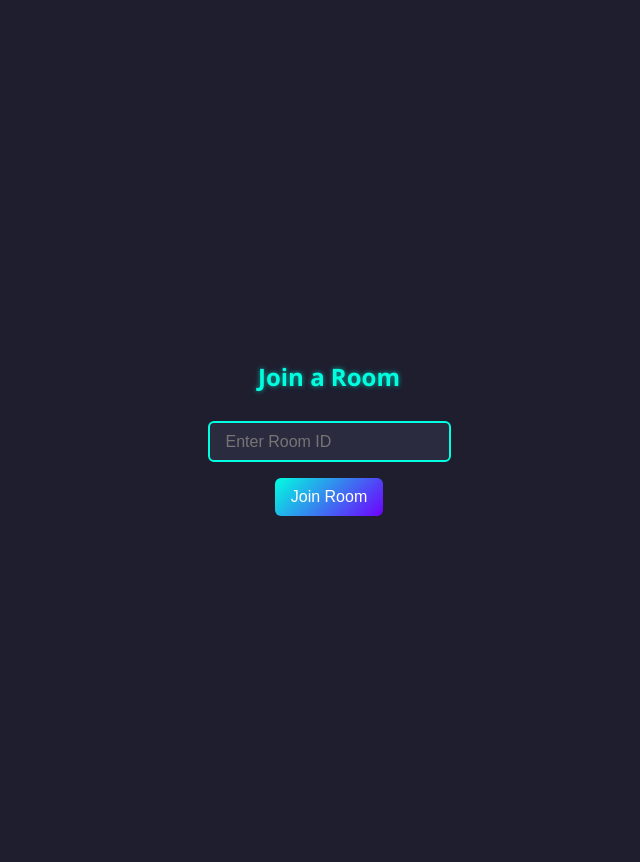
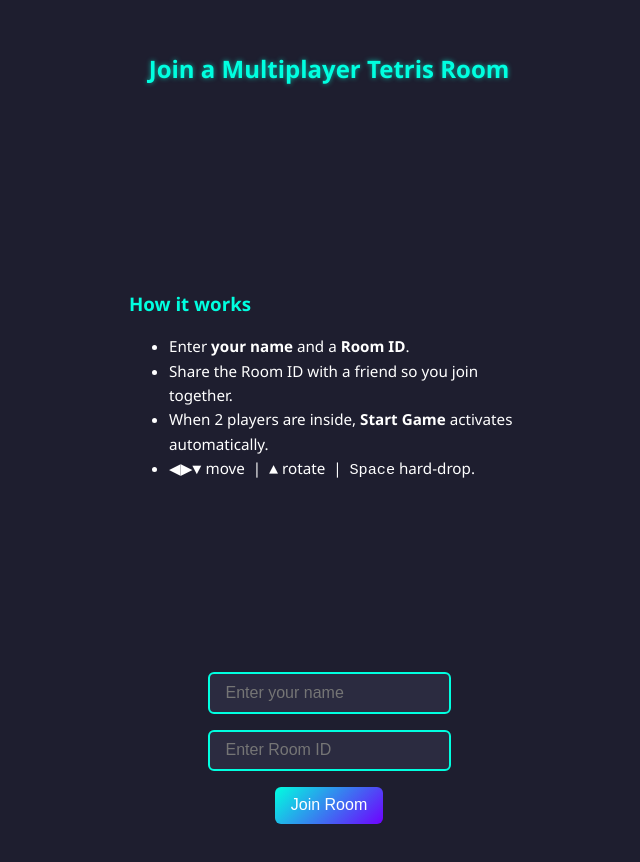
Before and after one commit to CHANGER-0121/Tetris, a website: page index.html in a window 1280 px wide. Shown: the whole page, without its empty margins (311-951 px from the left). Drawn offline with nearby package versions, Linux system fonts and the light colour scheme; no server answers.

Commit message:
Update index.html

```diff
--- a/index.html
+++ b/index.html
@@ -3,43 +3,55 @@
 <head>
   <meta charset="UTF-8" />
   <title>Multiplayer Tetris</title>
-  <meta name="viewport" content="width=device-width, initial-scale=1.0" />
+  <meta name="viewport" content="width=device-width,initial-scale=1.0" />
   <link rel="stylesheet" href="style.css" />
+
+  <!-- scripts -->
   <script src="/socket.io/socket.io.js"></script>
   <script defer src="game.js"></script>
   <script defer src="client.js"></script>
 </head>
 <body>
-  <!-- Join Room Section (Visible by default) -->
+  <!-- ──────── JOIN SCREEN ──────── -->
   <div id="joinDiv" class="active">
-    <h2>Join a Room</h2>
-    <input type="text" id="roomId" placeholder="Enter Room ID" />
+    <h2>Join a Multiplayer Tetris Room</h2>
+
+    <div style="max-width:400px;margin:auto;text-align:left;">
+      <h3 style="color:#00ffe0">How it works</h3>
+      <ul style="font-size:.95rem;line-height:1.6">
+        <li>Enter <strong>your name</strong> and a <strong>Room ID</strong>.</li>
+        <li>Share the Room ID with a friend so you join together.</li>
+        <li>When 2 players are inside, <strong>Start Game</strong> activates automatically.</li>
+        <li><kbd>◀︎▶︎▼</kbd> move &nbsp;|&nbsp; <kbd>▲</kbd> rotate &nbsp;|&nbsp; <kbd>Space</kbd> hard-drop.</li>
+      </ul>
+    </div>
+
+    <input type="text" id="playerName" placeholder="Enter your name" />
+    <input type="text" id="roomId"     placeholder="Enter Room ID" />
     <button id="joinBtn">Join Room</button>
   </div>
 
-  <!-- Lobby Section (Hidden initially) -->
+  <!-- ──────── LOBBY ──────── -->
   <div id="lobbyDiv">
     <h2>Lobby</h2>
     <p id="roomLabel"></p>
-    <button id="startBtn" disabled>Waiting for Player...</button>
+    <button id="startBtn" disabled>Waiting for Player…</button>
   </div>
 
-  <!-- Game Area Section (Hidden initially) -->
+  <!-- ──────── GAME AREA ──────── -->
   <div id="gameArea">
-    <h2 style="text-align: center;">Multiplayer Tetris</h2>
-
-    <!-- Centered container with fixed width -->
-    <div style="max-width: 900px; margin: 0 auto;">
-      <div style="display: flex; justify-content: center; gap: 40px; align-items: flex-start;">
-        <!-- Your game -->
+    <h2 style="text-align:center">Multiplayer Tetris</h2>
+    <div style="max-width:900px;margin:0 auto;">
+      <div style="display:flex;justify-content:center;gap:40px;align-items:flex-start;">
+        <!-- Game board -->
         <div>
           <p id="score">Score: 0</p>
           <canvas id="tetris" width="300" height="600"></canvas>
           <p id="message"></p>
         </div>
 
-        <!-- Opponent game(s) -->
-        <div id="otherPlayers" style="display: flex; gap: 20px;"></div>
+        <!-- Opponent boards -->
+        <div id="otherPlayers" style="display:flex;gap:20px;"></div>
       </div>
     </div>
   </div>
```
